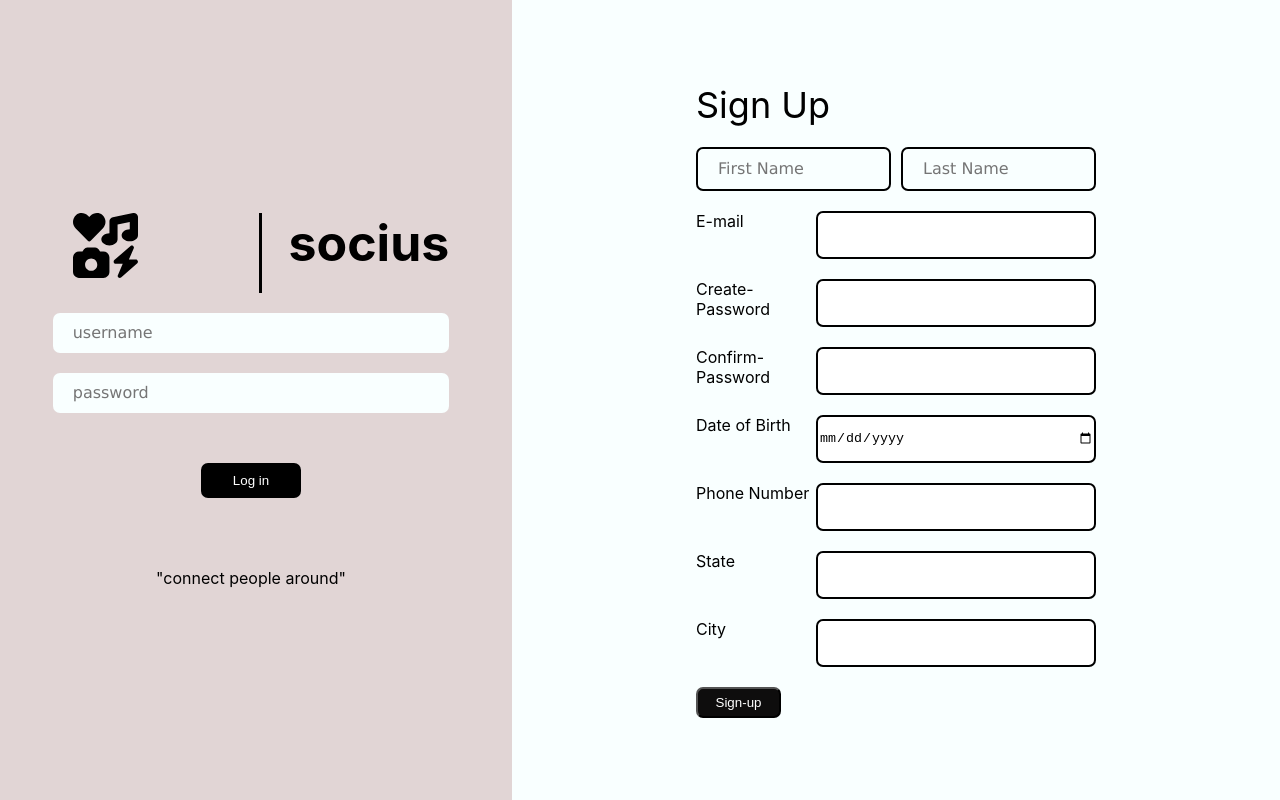
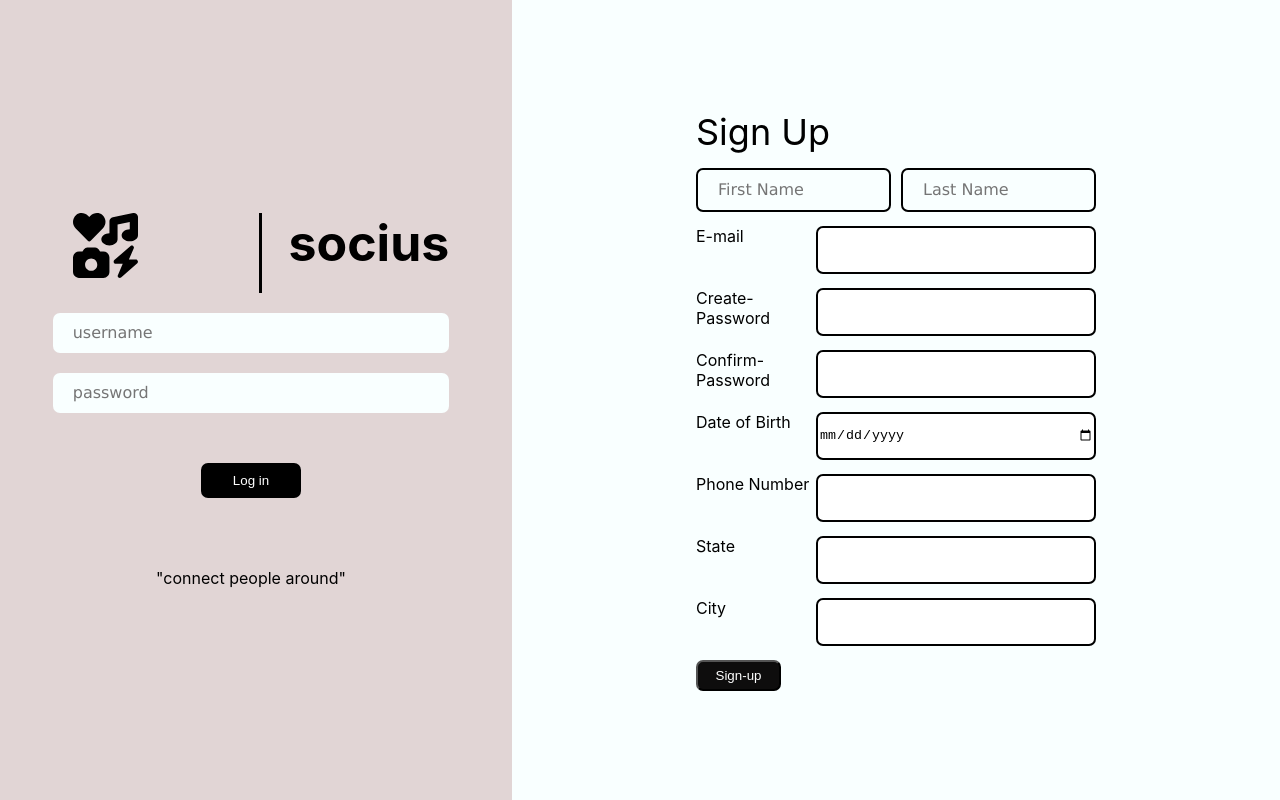
Before and after one commit to bharatrnair/socius-all, a React (Create React App) app: page / in a window 1280 px wide. Built offline with nearby package versions, Linux system fonts and the light colour scheme.

Commit message:
logincss

```diff
--- a/src/components/Login.css
+++ b/src/components/Login.css
@@ -61,7 +61,7 @@
   }
   .signUpSection{
     display: grid;
-    gap: 20px;
+    gap: 14px;
     max-width: 400px;
     width: 100%;
   }
```
